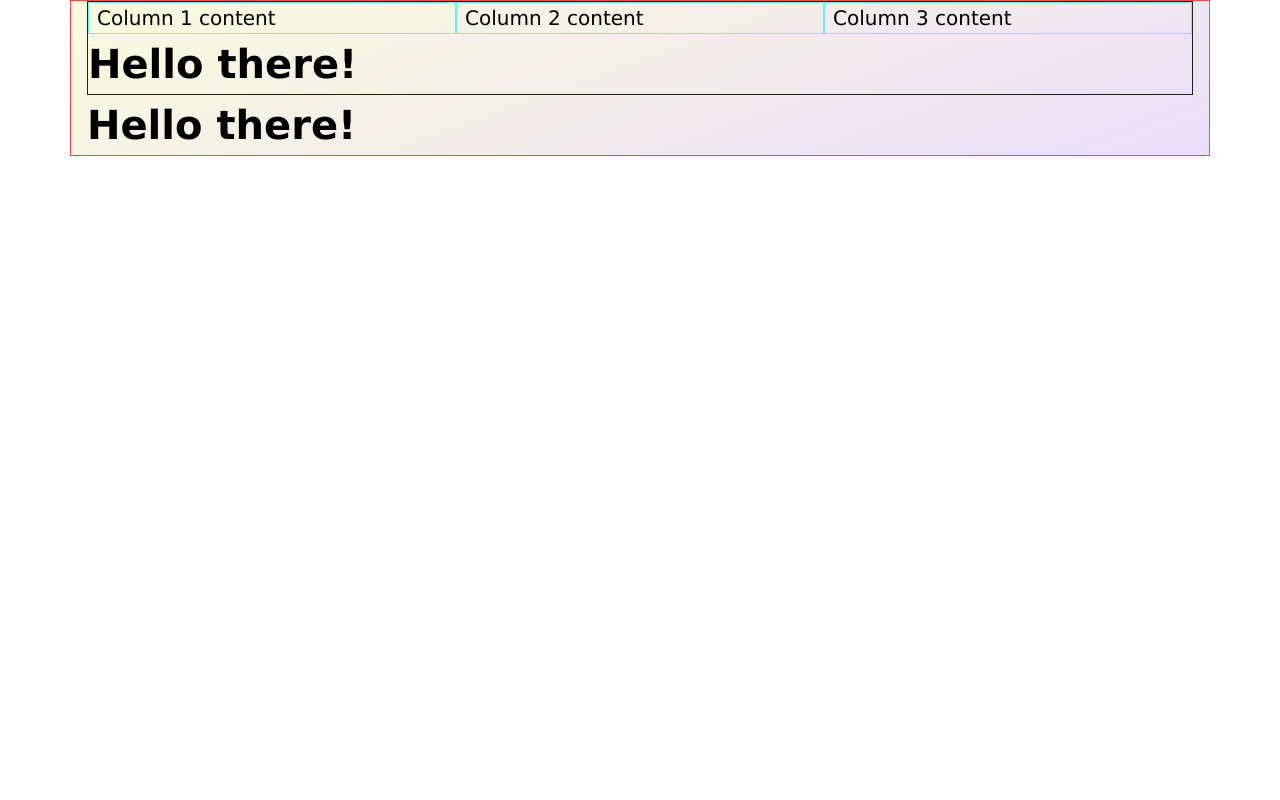
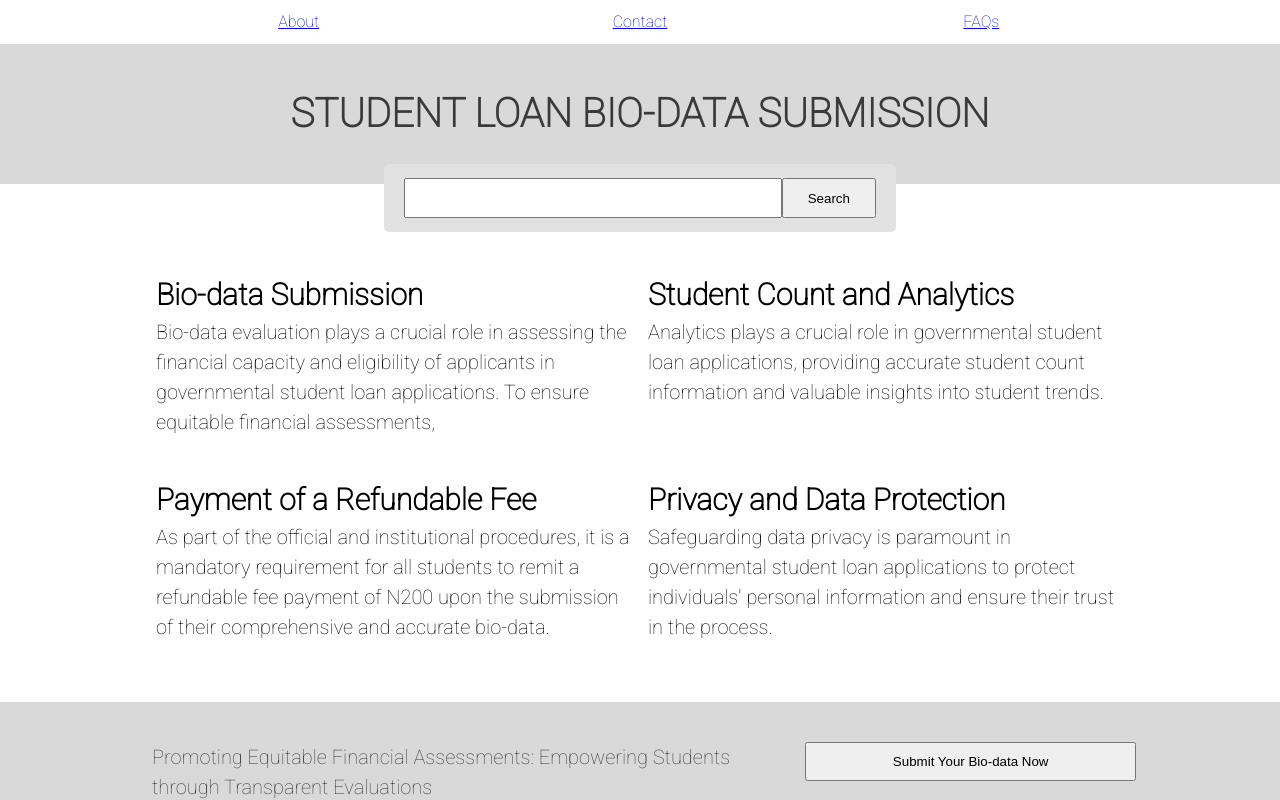
Before and after one commit to mjhdaais/palliative-ticket-generator, a Next.js app: page / in a window 1280 px wide. Shown: the top 800 px of the page. Built offline with nearby package versions, Linux system fonts and the light colour scheme.

Commit message:
added structure

```diff
--- a/app/global.css
+++ b/app/global.css
@@ -15,6 +15,5 @@ html{
 html,
 body{
     font-family: Verdana, sans-serif;
-    /* font-size: 16px; */
     line-height: 1.5;
 }
--- a/app/page.tsx
+++ b/app/page.tsx
@@ -4,7 +4,7 @@ import styles from './styles.module.css'
 import { Roboto } from 'next/font/google'
 
 const roboto = Roboto({
-    weight: '500',
+    weight: '100',
     subsets: ['latin'],
     display: 'swap'
 })
@@ -13,14 +13,90 @@ const roboto = Roboto({
 {/* <i><FontAwesomeIcon icon={faSearch} /></i> */}
 
 export default function Page() {
-    return <header className={`${styles.container} ${styles.header}`}>
-                <div className={`${styles.row}`}>
-                    <div className={`${styles.col} ${styles.s4}`}>Column 1 content</div>
-                    <div className={`${styles.col} ${styles.s4}`}>Column 2 content</div>
-                    <div className={`${styles.col} ${styles.s4}`}>Column 3 content</div>
-                    <h1>Hello there!</h1>
+    return <header className={`${roboto.className} ${styles.header}`}>
+        {/* Navs */}
+        <div className={`${styles.container} ${styles.hide_small} ${styles.navs}`}>
+            <a href="#" className={`${styles.col} ${styles.m4}`}>About</a>
+            <a href="#" className={`${styles.col} ${styles.m4}`}>Contact</a>
+            <a href="#" className={`${styles.col} ${styles.m4}`}>FAQs</a>
+        </div>
+
+        {/* Banner */}
+        <div className={`${styles.banner}`}>
+            <div className={`${styles.container} ${styles.banner}`}>
+                <h1>Student Loan Bio-data Submission</h1>
+            </div>
+        </div>
+
+        {/* Search Field */}
+        <div className={`${styles.search_field}`}>
+            <input type="search" />
+            <button>Search</button>
+        </div>
+
+        {/* Intro */}
+        <div className={`${styles.intro}`}>
+            <div className={`${styles.container} ${styles.intro_row}`}>
+                <div className={`${styles.col} ${styles.m6}`}>
+                    <h2>Bio-data Submission</h2>
+                    <p>
+                        Bio-data evaluation plays a crucial role in assessing the financial
+                        capacity and eligibility of applicants in governmental student loan applications.
+                        To ensure equitable financial assessments,
+                    </p>
                 </div>
-                <h1>Hello there!</h1>
+
+                <div className={`${styles.col} ${styles.m6}`}>
+                    <h2>Student Count and Analytics</h2>
+                    <p>
+                        Analytics plays a crucial role in governmental student loan applications,
+                        providing accurate student count information and valuable insights into student trends.
+                    </p>
+                </div>
+            </div>
+
+            <div className={`${styles.container} ${styles.intro_row}`}>
+                <div className={`${styles.col} ${styles.m6}`}>
+                    <h2>Payment of a Refundable Fee</h2>
+                    <p>
+                        As part of the official and institutional procedures, it is a mandatory requirement for all
+                        students to remit a refundable fee payment of N200 upon the submission of their comprehensive and
+                        accurate bio-data.
+                    </p>
+                </div>
+
+                <div className={`${styles.col} ${styles.m6}`}>
+                    <h2>Privacy and Data Protection</h2>
+                    <p>
+                        Safeguarding data privacy is paramount in governmental student loan applications to protect individuals'
+                        personal information and ensure their trust in the process.
+                    </p>
+                </div>
+            </div>
+        </div>
+
+        {/* Sub Section */}
+        <div className={`${styles.sub_section}`}>
+            <div className={`${styles.container} ${styles.row}`}>
+                <p className={`${styles.col} ${styles.m8}`}>
+                    Promoting Equitable Financial Assessments: Empowering Students through Transparent Evaluations
+                </p>
+                <button className={`${styles.col} ${styles.m4} `}>Submit Your Bio-data Now</button>
+            </div>
+        </div>
+
+        {/* Footer */}
+        <div className={`${styles.footer}`}>
+            <div className={`${styles.container}`}>
+                <p className={`${styles.col} ${styles.m3}`}>EGL</p>
+                <p className={`${styles.col} ${styles.m3}`}>About</p>
+                <p className={`${styles.col} ${styles.m3}`}>Contact</p>
+                <p className={`${styles.col} ${styles.m3}`}>edugovloans@gmail.com</p>
+                <p className={``}>© 2019 Edugovloans. All rights reserved. </p>
+            </div>
+        </div>
+
+
 
             {/* <section className={`${styles.header_col_i} w3-row`}>
                 <div className={`${roboto.className} ${styles.title} w3-col m12 l10`}>
--- a/app/styles.module.css
+++ b/app/styles.module.css
@@ -1,6 +1,6 @@
 .container {
     width: 100%;
-    max-width: 1140px;
+    max-width: 1024px;
     margin: 0 auto;
     padding: 0 16px;
 }
@@ -90,27 +90,74 @@
     }
 }
 
+.header {
+    /* border: 1px solid red; */
+
+}
+
+.navs {
+    /* border: 1px solid red; */
+    /* display: inline-block; */
+    padding: .5rem 0;
+}
 
 
-.container { border: 1px solid rgb(255, 72, 72); }
-.row { border: 1px solid rgb(27, 39, 2); }
-.col { border: 1px solid rgb(94, 242, 255); }
-/* .col [class^="s"] { border: 1px solid rgb(72, 255, 173); }
-.col [class^="m"] { border: 1px solid rgb(72, 72, 255); }
-.col [class^="l"] { border: 1px solid rgb(255, 72, 224); } */
+.navs a {
+    /* border: 1px solid red; */
+    display: inline-block;
+    text-align: center;
+    font-size: .8rem;
+}
 
-.header {
-    /* padding: 1.5rem; */
-    /* height: 30vh; */
-    /* background: url('../public/image/Header.svg') no-repeat; */
-    /* background-image: linear-gradient(to top, #cfd9df 0%, #e2ebf0 100%); */
-    /* background-image: linear-gradient(135deg, #f5f7fa 0%, #c3cfe2 100%); */
-    background-image: linear-gradient(-20deg, #e9defa 0%, #fbfcdb 100%);
-    /* background-image: linear-gradient(to top, #c1dfc4 0%, #deecdd 100%); */
-    /* background-image: linear-gradient(15deg, #13547a 0%, #80d0c7 100%); */
-    /* background-image: linear-gradient(to top, #f3e7e9 0%, #e3eeff 99%, #e3eeff 100%); */
-    /* background-image: linear-gradient(-225deg, #473B7B 0%, #3584A7 51%, #30D2BE 100%); */
-    /* background-image: linear-gradient(120deg, #fdfbfb 0%, #ebedee 100%); */
+.banner {
+    padding: 1rem 0;
+    text-align: center;
+    text-transform: uppercase;
+    color: #3a3a3a;
+    background: #D9D9D9;
+}
+
+.search_field {
+    /* border: 1px solid red; */
+    width: 40%;
+    padding: .7rem 1rem;
+    margin: -20px auto;
+    border-radius: 5px;
+    background: #e2e2e2;
+}
+
+.search_field input {
+    height: 2rem;
+    width: 80%;
+}
+
+.search_field button {
+    height: 2rem;
+    width: 20%;
+}
+
+.intro {
+    padding: 2rem;
+}
+
+.intro_row {
+    padding: 1rem;
+}
+
+.sub_section {
+    padding: 2rem 0;
+    color: #3a3a3a;
+    background: #D9D9D9;
+}
+
+.sub_section .row button{
+    /* border: 1px solid red; */
+    padding: .5rem 0;
+}
+
+.footer {
+    padding: 3rem 0;
+    background: #353535;
 }
 
 .header_col_i, .header_col_ii {
@@ -144,6 +191,10 @@
     /* text-transform: uppercase; */
 }
 
+.header h1 {
+    /* font-size: 2rem; */
+}
+
 .title {
 
 }
@@ -153,9 +204,9 @@
     color: #4c4c4c;
 }
 
-.navs > a {
+/* .navs > a {
     margin-left: 1.7rem;
-}
+} */
 
 .header_col_ii {
     /* padding-bottom: 2rem; */
```
